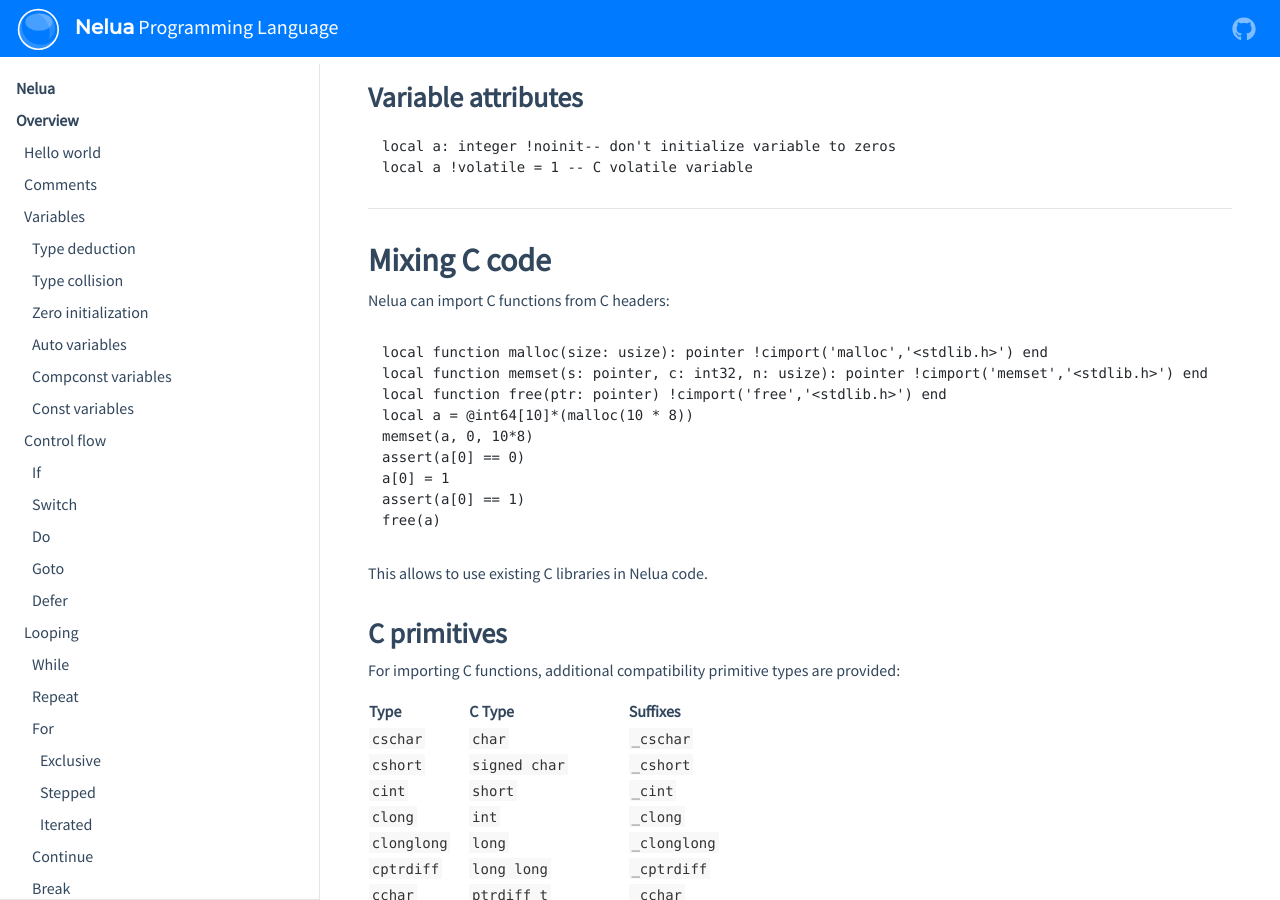
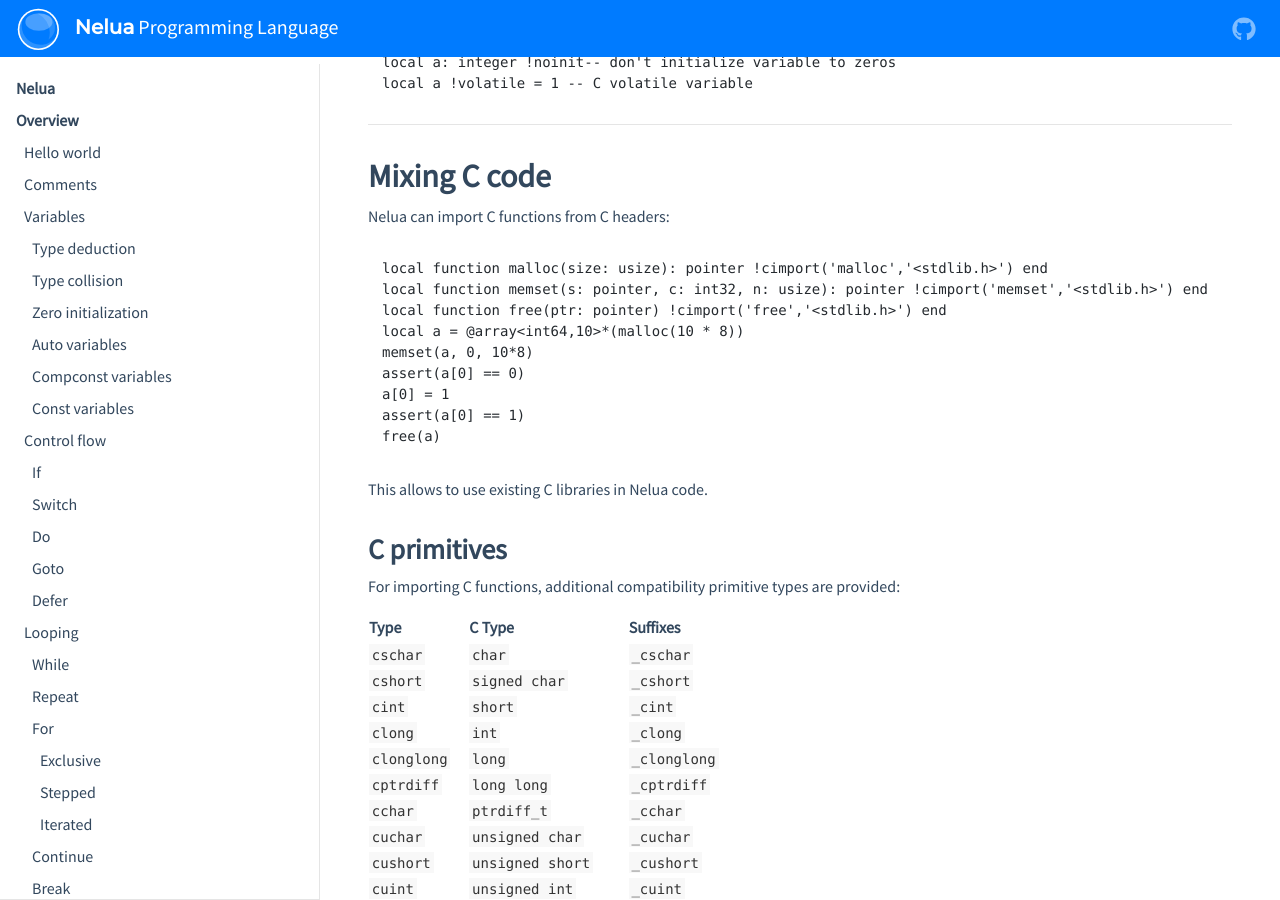
Before and after one commit to edubart/nelua-lang, a Jekyll site: the page built from docs/pages/overview.md, in a window 1280 px wide and 900 px high, scrolled down 21908 px. Built offline with Jekyll 4.4.1, drawn with Linux system fonts in a browser that asks for light colours; nearby versions of some CDN libraries; some of the changed lines change nothing that is shown; some of the changed text lies outside the part shown.

Commit message:
Remove syntax sugar for arrays

````diff
--- a/docs/pages/overview.md
+++ b/docs/pages/overview.md
@@ -460,10 +460,6 @@
 ```nelua
 local a1: array<integer, 4> = {1,2,3,4}
 local a2: array<integer, 4>
-
--- syntax sugar
-local a3: integer[4] = {1,2,3,4}
-local a4 = @integer[4] {1,2,3,4}
 ```
 
 ### Enum
@@ -615,7 +611,7 @@
 Span are pointers to a block of contiguous elements at runtime.
 
 ```nelua
-local arr = @integer[4] {1,2,3,4}
+local arr = @array<integer,4> {1,2,3,4}
 local s = arr[1:2]
 print(s[0], s[1]) -- outputs 2 3
 
@@ -1109,7 +1105,7 @@
 local function malloc(size: usize): pointer !cimport('malloc','<stdlib.h>') end
 local function memset(s: pointer, c: int32, n: usize): pointer !cimport('memset','<stdlib.h>') end
 local function free(ptr: pointer) !cimport('free','<stdlib.h>') end
-local a = @int64[10]*(malloc(10 * 8))
+local a = @array<int64,10>*(malloc(10 * 8))
 memset(a, 0, 10*8)
 assert(a[0] == 0)
 a[0] = 1
````
Also changed, not shown: 12 other files.
